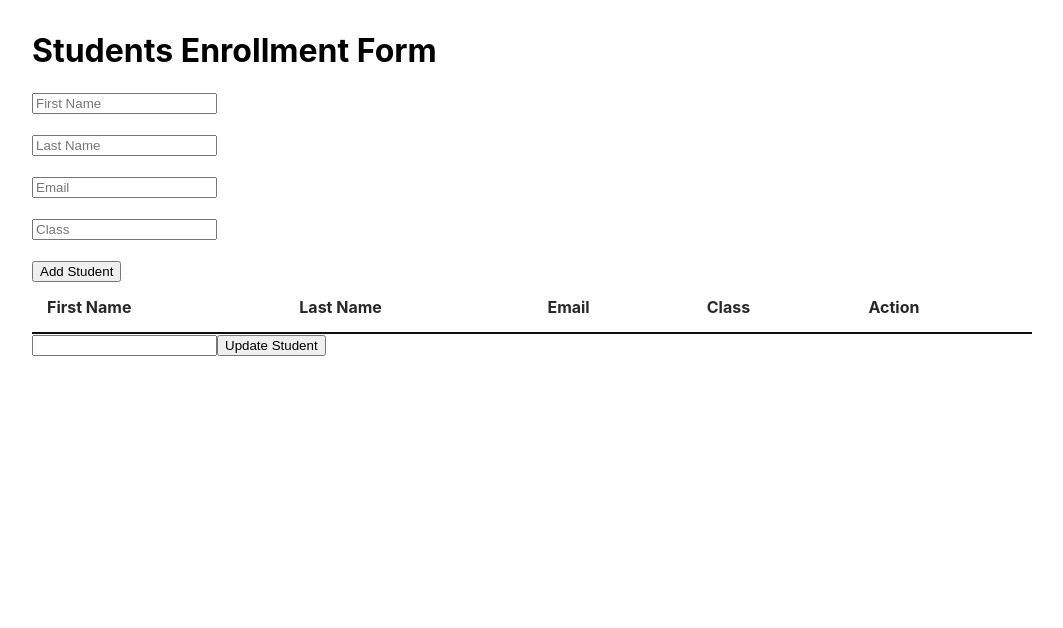
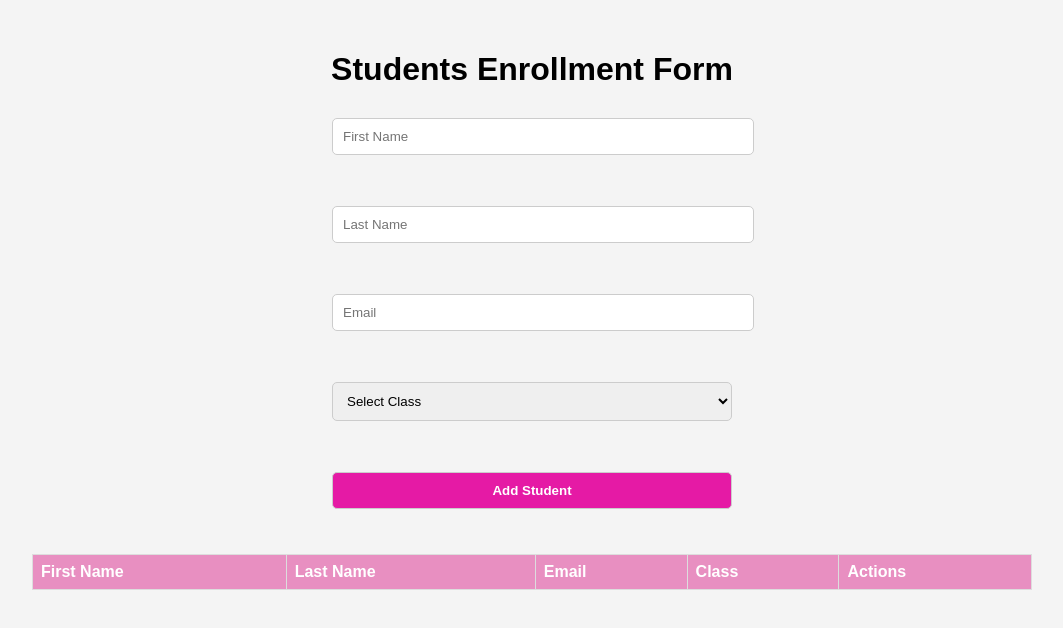
Before and after one commit to rukshonarad/react-student-enrollment-form, a React (Create React App) app: page / in a window 1280 px wide. Shown: the top 628 px of the page, without its empty margins (108-1171 px from the left). Built offline with nearby package versions, Linux system fonts and the light colour scheme.

Commit message:
Add styles to form

```diff
--- a/src/App.css
+++ b/src/App.css
@@ -3,23 +3,114 @@ main {
     margin: 0 auto;
     max-width: 1000px;
 }
-table {
-    border-collapse: collapse;
-    width: 100%;
+
+body {
+    font-family: Arial, sans-serif;
+    margin: 0;
+    padding: 20px;
+    background-color: #f4f4f4;
 }
 
-th {
-    color: #292828;
-    font-weight: bold;
-    padding: 15px;
-    text-align: left;
-    border-bottom: 2px solid #100f0f;
+h1 {
+    text-align: center;
+    margin-bottom: 30px;
 }
 
-td {
-    padding: 5px;
-    border-bottom: 1px solid #050705;
+form {
+    display: flex;
+    flex-direction: column;
+    max-width: 400px;
+    margin: auto;
 }
-p {
-    color: red;
+
+input[type="text"],
+input[type="email"],
+select,
+input[type="submit"] {
+    width: 100%;
+    padding: 10px;
+    margin-bottom: 15px;
+    border-radius: 5px;
+    border: 1px solid #ccc;
 }
+
+input[type="submit"] {
+    background-color: #e51aa5;
+    color: #fff;
+    font-weight: bold;
+    cursor: pointer;
+}
+
+input[type="submit"]:hover {
+    background-color: #e72589;
+}
+
+table {
+    width: 100%;
+    border-collapse: collapse;
+    margin-top: 30px;
+}
+
+table th,
+table td {
+    border: 1px solid #ddd;
+    padding: 8px;
+    text-align: left;
+}
+
+table th {
+    background-color: #e88fc1;
+    color: #fff;
+}
+
+table td {
+    background-color: #fff;
+}
+
+button {
+    padding: 8px 15px;
+    margin-right: 5px;
+    border: none;
+    border-radius: 3px;
+    cursor: pointer;
+}
+
+button:hover {
+    opacity: 0.8;
+}
+
+.modal {
+    display: block;
+    position: fixed;
+    z-index: 1;
+    left: 0;
+    top: 0;
+    width: 100%;
+    height: 100%;
+    background-color: rgba(0, 0, 0, 0.5);
+}
+
+.modal-content {
+    background-color: #fff;
+    margin: 10% auto;
+    padding: 20px;
+    border-radius: 5px;
+    width: 60%;
+    max-width: 400px;
+    position: relative;
+}
+
+.close {
+    color: #aaa;
+    float: right;
+    font-size: 28px;
+    font-weight: bold;
+    cursor: pointer;
+}
+
+.close:hover,
+.close:focus {
+    color: black;
+    text-decoration: none;
+    cursor: pointer;
+}
--- a/src/App.js
+++ b/src/App.js
@@ -12,18 +12,21 @@ class App extends React.Component {
             email: "",
             className: "",
             inputError: false,
-            showEditModal: false
+            showModal: false,
+            selectedStudent: null
         };
     }
 
     addStudent = (e) => {
         e.preventDefault();
 
+        const { firstName, lastName, email, className } = this.state;
+
         if (
-            this.state.firstName.length === 0 ||
-            this.state.lastName.length === 0 ||
-            this.state.email.length === 0 ||
-            this.state.className.length === 0
+            firstName === "" ||
+            lastName === "" ||
+            email === "" ||
+            className === ""
         ) {
             this.setState({
                 inputError: true
@@ -33,10 +36,10 @@ class App extends React.Component {
 
         const newStudent = {
             id: uuid(),
-            firstName: this.state.firstName,
-            lastName: this.state.lastName,
-            email: this.state.email,
-            className: this.state.className
+            firstName,
+            lastName,
+            email,
+            className
         };
 
         this.setState((prevState) => ({
@@ -57,67 +60,52 @@ class App extends React.Component {
     };
 
     deleteStudent = (id) => {
-        const updatedStudents = this.state.students.filter(
-            (student) => student.id !== id
-        );
+        this.setState((prevState) => ({
+            students: prevState.students.filter((student) => student.id !== id),
+            showModal: false
+        }));
+    };
+
+    openModal = (student) => {
         this.setState({
-            students: updatedStudents
+            showModal: true,
+            selectedStudent: student
         });
     };
-    updateStudent = (studentId) => {
-        this.setState((prevState) => {
-            const updatedStudents = prevState.students.map((student) => {
-                if (student.id === studentId) {
-                    const copy = { ...student };
-                    return copy;
-                }
-                return student;
-            });
-            return {
-                students: updatedStudents
-            };
+
+    closeModal = () => {
+        this.setState({
+            showModal: false,
+            selectedStudent: null
         });
     };
-    editStudent = (studentId) => {
+
+    updateStudent = () => {
+        const { selectedStudent, students } = this.state;
+
+        const updatedStudents = students.map((student) =>
+            student.id === selectedStudent.id ? selectedStudent : student
+        );
+
         this.setState({
-            showEditModal: true
-        });
-        let studentText = "";
-        for (const student of this.state.students) {
-            if (student.id === studentId) {
-                studentText = student.text;
-                break;
-            }
-        }
-        this.setState({
-            inputEditValue: studentText,
-            editingStudentId: studentId
+            students: updatedStudents,
+            showModal: false,
+            selectedStudent: null
         });
     };
-    handleInputEdit = (e) => {
-        this.setState({
-            inputEditValue: e.target.value
-        });
-    };
-    submitEdit = () => {
-        this.setState((prevState) => {
-            const updatedStudents = prevState.students.map((student) => {
-                if (student.id === this.state.editingStudentId) {
-                    const copy = {
-                        ...student,
-                        text: this.state.inputEditValue
-                    };
-                    return copy;
-                }
-                return student;
-            });
-            return {
-                students: updatedStudents,
-                showEditModal: true
-            };
-        });
-    };
+
     render() {
+        const {
+            students,
+            firstName,
+            lastName,
+            email,
+            className,
+            inputError,
+            showModal,
+            selectedStudent
+        } = this.state;
+
         return (
             <main>
                 <h1>Students Enrollment Form</h1>
@@ -126,7 +114,7 @@ class App extends React.Component {
                         placeholder="First Name"
                         type="text"
                         name="firstName"
-                        value={this.state.firstName}
+                        value={firstName}
                         onChange={this.handleInputChange}
                     />
                     <br />
@@ -135,7 +123,7 @@ class App extends React.Component {
                         placeholder="Last Name"
                         type="text"
                         name="lastName"
-                        value={this.state.lastName}
+                        value={lastName}
                         onChange={this.handleInputChange}
                     />
                     <br />
@@ -144,22 +132,26 @@ class App extends React.Component {
                         placeholder="Email"
                         type="email"
                         name="email"
-                        value={this.state.email}
+                        value={email}
                         onChange={this.handleInputChange}
                     />
                     <br />
                     <br />
-                    <input
-                        placeholder="Class"
-                        type="text"
+                    <select
                         name="className"
-                        value={this.state.className}
+                        value={className}
                         onChange={this.handleInputChange}
-                    />
+                    >
+                        <option value="">Select Class</option>
+                        <option value="Algebra">Algebra</option>
+                        <option value="Geometry">Geometry</option>
+                        <option value="Journalism">Journalism</option>
+                        <option value="Literature">Literature</option>
+                    </select>
                     <br />
                     <br />
                     <input type="submit" value="Add Student" />
-                    {this.state.inputError && <p>Please fill in all fields.</p>}
+                    {inputError && <p>Please fill in all fields.</p>}
                 </form>
                 <table>
                     <thead>
@@ -168,11 +160,11 @@ class App extends React.Component {
                             <th>Last Name</th>
                             <th>Email</th>
                             <th>Class</th>
-                            <th>Action</th>
+                            <th>Actions</th>
                         </tr>
                     </thead>
                     <tbody>
-                        {this.state.students.map((student) => (
+                        {students.map((student) => (
                             <tr key={student.id}>
                                 <td>{student.firstName}</td>
                                 <td>{student.lastName}</td>
@@ -187,9 +179,7 @@ class App extends React.Component {
                                         Delete
                                     </button>
                                     <button
-                                        onClick={() =>
-                                            this.editStudent(student.id)
-                                        }
+                                        onClick={() => this.openModal(student)}
                                     >
                                         Edit
                                     </button>
@@ -198,13 +188,95 @@ class App extends React.Component {
                         ))}
                     </tbody>
                 </table>
-                <div className="modal">
-                    <input
-                        value={this.state.inputEditValue}
-                        onChange={this.handleInputEdit}
-                    />
-                    <button onClick={this.submitEdit}>Update Student</button>
-                </div>
+                {showModal && (
+                    <div className="modal">
+                        <div className="modal-content">
+                            <span className="close" onClick={this.closeModal}>
+                                &times;
+                            </span>
+                            <h2>Edit Student</h2>
+                            {selectedStudent && (
+                                <form onSubmit={this.updateStudent}>
+                                    <input
+                                        placeholder="First Name"
+                                        type="text"
+                                        name="firstName"
+                                        value={selectedStudent.firstName}
+                                        onChange={(e) =>
+                                            this.setState({
+                                                selectedStudent: {
+                                                    ...selectedStudent,
+                                                    firstName: e.target.value
+                                                }
+                                            })
+                                        }
+                                    />
+                                    <br />
+                                    <br />
+                                    <input
+                                        placeholder="Last Name"
+                                        type="text"
+                                        name="lastName"
+                                        value={selectedStudent.lastName}
+                                        onChange={(e) =>
+                                            this.setState({
+                                                selectedStudent: {
+                                                    ...selectedStudent,
+                                                    lastName: e.target.value
+                                                }
+                                            })
+                                        }
+                                    />
+                                    <br />
+                                    <br />
+                                    <input
+                                        placeholder="Email"
+                                        type="email"
+                                        name="email"
+                                        value={selectedStudent.email}
+                                        onChange={(e) =>
+                                            this.setState({
+                                                selectedStudent: {
+                                                    ...selectedStudent,
+                                                    email: e.target.value
+                                                }
+                                            })
+                                        }
+                                    />
+                                    <br />
+                                    <br />
+                                    <select
+                                        name="className"
+                                        value={selectedStudent.className}
+                                        onChange={(e) =>
+                                            this.setState({
+                                                selectedStudent: {
+                                                    ...selectedStudent,
+                                                    className: e.target.value
+                                                }
+                                            })
+                                        }
+                                    >
+                                        <option value="">Select Class</option>
+                                        <option value="Algebra">Algebra</option>
+                                        <option value="Geometry">
+                                            Geometry
+                                        </option>
+                                        <option value="Journalism">
+                                            Journalism
+                                        </option>
+                                        <option value="Literature">
+                                            Literature
+                                        </option>
+                                    </select>
+                                    <br />
+                                    <br />
+                                    <input type="submit" value="Update" />
+                                </form>
+                            )}
+                        </div>
+                    </div>
+                )}
             </main>
         );
     }
```
